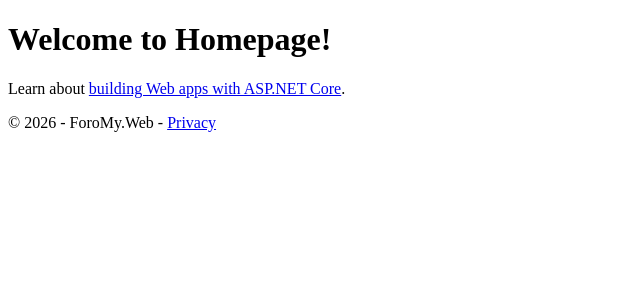
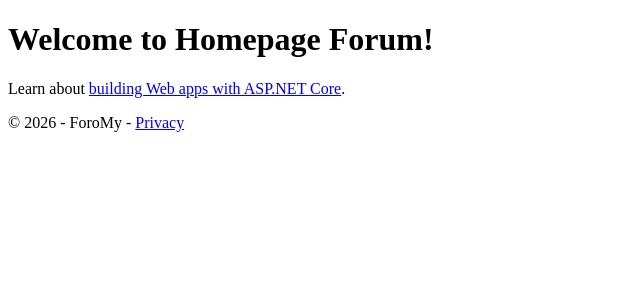
Before and after one commit to Spimy/foromy, an ASP.NET Core app: page / in a window 1280 px wide. Shown: the part 78-378 px from the top of the page, without its empty margins (0-640 px from the left). Run offline with ASP.NET Core 8, Linux system fonts and the light colour scheme; the project's own start-up code is not run, and a stand-in starts its controllers and pages.

Commit message:
update minor markup text

```diff
--- a/src/ForoMy.Web/Views/Home/Index.cshtml
+++ b/src/ForoMy.Web/Views/Home/Index.cshtml
@@ -4,6 +4,6 @@
 }
 
 <div class="text-center">
-    <h1 class="display-4">Welcome to <strong>@Model.ForumName</strong>!</h1>
+    <h1 class="display-4">Welcome to <strong>@Model.ForumName</strong> Forum!</h1>
     <p>Learn about <a href="https://learn.microsoft.com/aspnet/core">building Web apps with ASP.NET Core</a>.</p>
 </div>
--- a/src/ForoMy.Web/Views/Shared/_Layout.cshtml
+++ b/src/ForoMy.Web/Views/Shared/_Layout.cshtml
@@ -36,7 +36,7 @@
 
     <footer class="border-top footer text-muted">
         <div class="container">
-            &copy; 2026 - ForoMy.Web - <a asp-area="" asp-controller="Home" asp-action="Privacy">Privacy</a>
+            &copy; 2026 - ForoMy - <a asp-area="" asp-controller="Home" asp-action="Privacy">Privacy</a>
         </div>
     </footer>
 </body>
```
